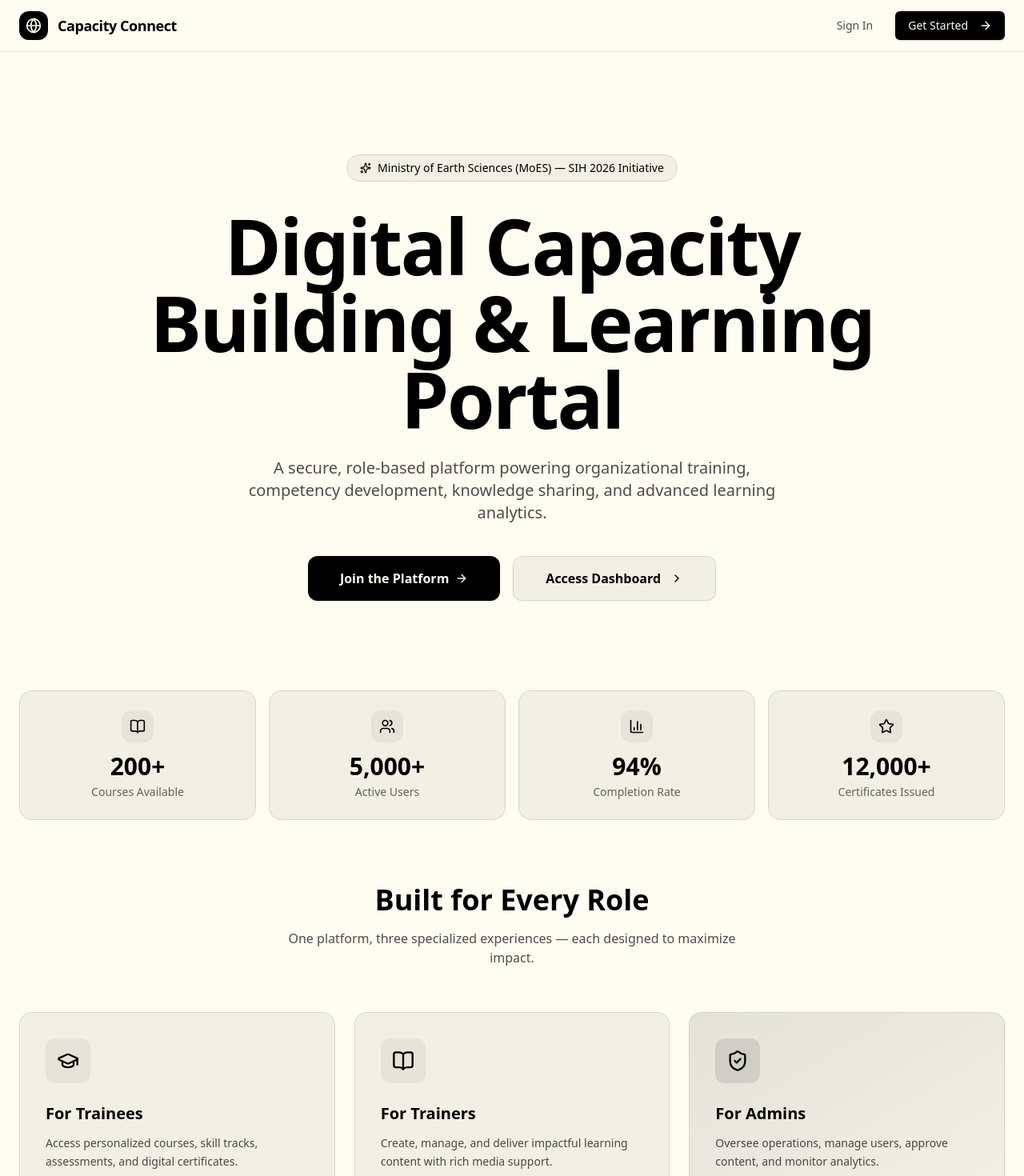
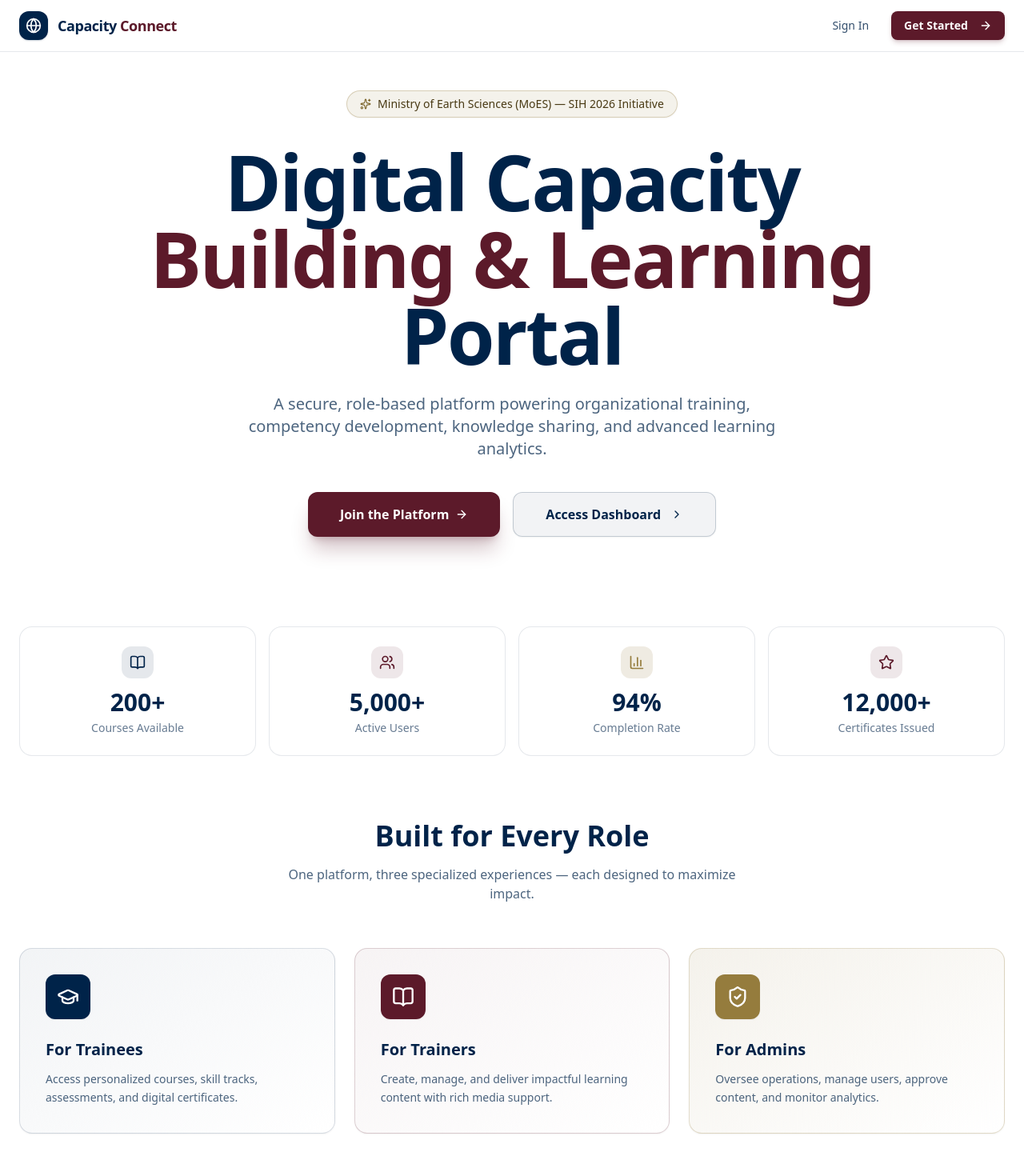
Before and after one commit to sanjithchandrasekar/Capacity_Connect, a React (Vite) app: page / in a window 1280 px wide. Shown: the top 1470 px of the page at 80% size. Built offline with nearby package versions, Linux system fonts and the light colour scheme; no server answers.

Commit message:
upsdated colour schema

```diff
--- a/src/index.css
+++ b/src/index.css
@@ -19,45 +19,45 @@
 
 @layer base {
   :root {
-    /* Cream #FFFDF2 */
-    --background: 55 100% 97.5%;
-    /* Black #000000 */
-    --foreground: 0 0% 0%;
+    /* Pure White Background #FFFFFF */
+    --background: 0 0% 100%;
+    /* Deep Navy #002349 */
+    --foreground: 211 100% 14.3%;
 
-    /* Cards: slightly lighter cream */
-    --card: 55 60% 99%;
-    --card-foreground: 0 0% 0%;
+    /* Cards: Pure White #FFFFFF */
+    --card: 0 0% 100%;
+    --card-foreground: 211 100% 14.3%;
 
     /* Popover */
-    --popover: 55 100% 97.5%;
-    --popover-foreground: 0 0% 0%;
+    --popover: 0 0% 100%;
+    --popover-foreground: 211 100% 14.3%;
 
-    /* Primary: Black */
-    --primary: 0 0% 0%;
-    --primary-foreground: 55 100% 97.5%;
+    /* Primary: Rich Burgundy #5C1A2A */
+    --primary: 345 56% 23.1%;
+    --primary-foreground: 0 0% 100%;
 
-    /* Secondary: Warm gray */
-    --secondary: 40 10% 92%;
-    --secondary-foreground: 0 0% 10%;
+    /* Secondary: Deep Navy #002349 */
+    --secondary: 211 100% 14.3%;
+    --secondary-foreground: 0 0% 100%;
 
-    /* Muted */
-    --muted: 40 10% 92%;
-    --muted-foreground: 0 0% 40%;
+    /* Muted: Soft Cool Gray-Blue */
+    --muted: 211 30% 96%;
+    --muted-foreground: 211 25% 45%;
 
-    /* Accent: Black */
-    --accent: 0 0% 0%;
-    --accent-foreground: 55 100% 97.5%;
+    /* Accent: Warm Antique Gold #957C3D */
+    --accent: 43 42% 41.2%;
+    --accent-foreground: 0 0% 100%;
 
-    /* Destructive */
-    --destructive: 0 72% 51%;
+    /* Destructive: Deep Burgundy Red */
+    --destructive: 345 75% 42%;
     --destructive-foreground: 0 0% 100%;
 
-    /* Borders */
-    --border: 0 0% 88%;
-    --input: 0 0% 88%;
-    --ring: 0 0% 0%;
+    /* Borders & Inputs */
+    --border: 211 25% 90%;
+    --input: 211 25% 90%;
+    --ring: 345 56% 23.1%;
 
-    --radius: 0.5rem;
+    --radius: 0.625rem;
   }
 }
 
--- a/src/pages/LandingPage.tsx
+++ b/src/pages/LandingPage.tsx
@@ -28,39 +28,39 @@ const roles = [
     icon: GraduationCap,
     title: 'Trainees',
     desc: 'Access personalized courses, skill tracks, assessments, and digital certificates.',
-    color: 'from-ink/5 to-ink/5',
-    border: 'hover:border-ink/20',
-    iconColor: 'text-ink',
-    iconBg: 'bg-ink/5',
+    color: 'from-navy/5 to-white',
+    border: 'hover:border-navy/30 border-navy/15',
+    iconColor: 'text-white',
+    iconBg: 'bg-navy',
     glow: '',
   },
   {
     icon: BookOpen,
     title: 'Trainers',
     desc: 'Create, manage, and deliver impactful learning content with rich media support.',
-    color: 'from-ink/5 to-ink/5',
-    border: 'hover:border-ink/20',
-    iconColor: 'text-ink',
-    iconBg: 'bg-ink/5',
+    color: 'from-burgundy/5 to-white',
+    border: 'hover:border-burgundy/40 border-burgundy/20',
+    iconColor: 'text-white',
+    iconBg: 'bg-burgundy',
     glow: '',
   },
   {
     icon: ShieldCheck,
     title: 'Admins',
     desc: 'Oversee operations, manage users, approve content, and monitor analytics.',
-    color: 'from-ink/10 to-ink/5',
-    border: 'hover:border-ink/20',
-    iconColor: 'text-ink',
-    iconBg: 'bg-ink/10',
+    color: 'from-gold/10 to-white',
+    border: 'hover:border-gold/40 border-gold/25',
+    iconColor: 'text-white',
+    iconBg: 'bg-gold',
     glow: '',
   },
 ];
 
 const stats = [
-  { label: 'Courses Available', value: '200+', icon: BookOpen, color: 'text-ink' },
-  { label: 'Active Users', value: '5,000+', icon: Users, color: 'text-ink' },
-  { label: 'Completion Rate', value: '94%', icon: BarChart3, color: 'text-ink' },
-  { label: 'Certificates Issued', value: '12,000+', icon: Star, color: 'text-ink' },
+  { label: 'Courses Available', value: '200+', icon: BookOpen, color: 'text-navy', bg: 'bg-navy/10' },
+  { label: 'Active Users', value: '5,000+', icon: Users, color: 'text-burgundy', bg: 'bg-burgundy/10' },
+  { label: 'Completion Rate', value: '94%', icon: BarChart3, color: 'text-gold', bg: 'bg-gold/15' },
+  { label: 'Certificates Issued', value: '12,000+', icon: Star, color: 'text-burgundy', bg: 'bg-burgundy/10' },
 ];
 
 const features = [
@@ -82,25 +82,25 @@ export function LandingPage() {
     <div className="min-h-screen bg-cream text-ink overflow-x-hidden font-sans">
 
       {/* === NAVBAR === */}
-      <header className="relative z-20 sticky top-0 border-b border-ink/10 bg-cream backdrop-blur-2xl">
+      <header className="relative z-20 sticky top-0 border-b border-navy/10 bg-white/90 backdrop-blur-2xl">
         <div className="max-w-7xl mx-auto px-6 h-16 flex items-center justify-between">
           <div className="flex items-center gap-3">
-            <div className="w-9 h-9 rounded-xl bg-ink flex items-center justify-center">
-              <Globe className="w-5 h-5 text-cream" />
+            <div className="w-9 h-9 rounded-xl bg-navy flex items-center justify-center shadow-sm shadow-navy/20">
+              <Globe className="w-5 h-5 text-white" />
             </div>
             <span className="text-lg font-bold tracking-tight">
-              <span className="text-ink">Capacity</span>
-              <span className="text-ink"> Connect</span>
+              <span className="text-navy">Capacity</span>
+              <span className="text-burgundy"> Connect</span>
             </span>
           </div>
           <nav className="flex items-center gap-3">
             <Link to="/login">
-              <Button variant="ghost" className="text-ink/70 hover:text-ink hover:bg-ink/5 transition-all">
+              <Button variant="ghost" className="text-navy/80 hover:text-burgundy hover:bg-burgundy/5 transition-all font-medium">
                 Sign In
               </Button>
             </Link>
             <Link to="/register">
-              <Button className="bg-ink hover:bg-ink/90 text-cream border-0 transition-all">
+              <Button className="bg-burgundy hover:bg-burgundy/90 text-white shadow-md shadow-burgundy/20 border-0 transition-all font-semibold">
                 Get Started
                 <ArrowRight className="ml-1.5 w-4 h-4" />
               </Button>
@@ -111,27 +111,27 @@ export function LandingPage() {
 
       {/* === HERO === */}
       <main className="relative z-10">
-        <section className="max-w-7xl mx-auto px-6 pt-24 md:pt-32 pb-20 text-center">
+        <section className="max-w-7xl mx-auto px-6 pt-8 md:pt-12 pb-20 text-center">
           <motion.div variants={stagger} initial="hidden" animate="visible">
             {/* Badge */}
-            <motion.div variants={fadeUp} className="inline-flex items-center gap-2 px-4 py-1.5 rounded-full bg-ink/5 border border-ink/10 text-ink text-sm font-medium mb-8">
-              <Sparkles className="w-3.5 h-3.5" />
+            <motion.div variants={fadeUp} className="inline-flex items-center gap-2 px-4 py-1.5 rounded-full bg-gold/10 border border-gold/30 text-gold-800 text-sm font-medium mb-8 shadow-sm">
+              <Sparkles className="w-3.5 h-3.5 text-gold-600" />
               Ministry of Earth Sciences (MoES) — SIH 2026 Initiative
             </motion.div>
 
             {/* Heading */}
             <motion.h1 variants={fadeUp} className="text-5xl md:text-7xl lg:text-8xl font-extrabold tracking-tight leading-[1.05] mb-6">
-              <span className="text-ink">Digital Capacity</span>
+              <span className="text-navy">Digital Capacity</span>
               <br />
-              <span className="text-ink">
+              <span className="text-burgundy">
                 Building & Learning
               </span>
               <br />
-              <span className="text-ink">Portal</span>
+              <span className="text-navy">Portal</span>
             </motion.h1>
 
             {/* Subtitle */}
-            <motion.p variants={fadeUp} className="text-lg md:text-xl text-ink/70 max-w-2xl mx-auto leading-relaxed mb-10">
+            <motion.p variants={fadeUp} className="text-lg md:text-xl text-navy/70 max-w-2xl mx-auto leading-relaxed mb-10">
               A secure, role-based platform powering organizational training,
               competency development, knowledge sharing, and advanced learning analytics.
             </motion.p>
@@ -139,7 +139,7 @@ export function LandingPage() {
             {/* CTA Buttons */}
             <motion.div variants={fadeUp} className="flex flex-col sm:flex-row items-center justify-center gap-4">
               <Link to="/register">
-                <Button size="lg" className="group relative h-14 px-10 text-base font-semibold bg-ink hover:bg-ink/90 text-cream border-0 hover:-translate-y-0.5 transition-all duration-300 rounded-xl overflow-hidden">
+                <Button size="lg" className="group relative h-14 px-10 text-base font-semibold bg-burgundy hover:bg-burgundy/90 text-white shadow-xl shadow-burgundy/25 border-0 hover:-translate-y-0.5 transition-all duration-300 rounded-xl overflow-hidden">
                     <span className="relative z-10 flex items-center gap-2">
                       Join the Platform
                       <ArrowRight className="w-5 h-5 group-hover:translate-x-1 transition-transform" />
@@ -147,7 +147,7 @@ export function LandingPage() {
                 </Button>
               </Link>
               <Link to="/login">
-                <Button size="lg" variant="outline" className="group h-14 px-10 text-base font-semibold border-ink/10 bg-ink/5 hover:bg-ink/10 text-ink hover:-translate-y-0.5 transition-all duration-300 rounded-xl">
+                <Button size="lg" variant="outline" className="group h-14 px-10 text-base font-semibold border-navy/20 bg-navy/5 hover:bg-navy/10 text-navy hover:-translate-y-0.5 transition-all duration-300 rounded-xl">
                   Access Dashboard
                   <ChevronRight className="w-5 h-5 ml-1 group-hover:translate-x-0.5 transition-transform" />
                 </Button>
@@ -167,14 +167,14 @@ export function LandingPage() {
               <motion.div
                 key={s.label}
                 variants={fadeUp}
-                className="group relative bg-ink/5 border border-ink/10 rounded-2xl p-6 text-center hover:border-ink/20 hover:bg-ink/5 transition-all duration-300 cursor-default overflow-hidden"
+                className="group relative bg-white border border-navy/10 rounded-2xl p-6 text-center hover:border-gold/40 hover:shadow-md transition-all duration-300 cursor-default overflow-hidden"
               >
                 <div className="relative">
-                  <div className={`w-10 h-10 rounded-xl bg-ink/5 flex items-center justify-center mx-auto mb-3 ${s.color} group-hover:scale-110 transition-transform duration-300`}>
+                  <div className={`w-10 h-10 rounded-xl ${s.bg} flex items-center justify-center mx-auto mb-3 ${s.color} group-hover:scale-110 transition-transform duration-300`}>
                     <s.icon className="w-5 h-5" />
                   </div>
-                  <div className="text-2xl md:text-3xl font-bold text-ink mb-1">{s.value}</div>
-                  <div className="text-sm text-ink/60">{s.label}</div>
+                  <div className="text-2xl md:text-3xl font-bold text-navy mb-1">{s.value}</div>
+                  <div className="text-sm text-navy/60">{s.label}</div>
                 </div>
               </motion.div>
             ))}
@@ -190,8 +190,8 @@ export function LandingPage() {
             viewport={{ once: true, margin: '-80px' }}
           >
             <motion.div variants={fadeUp} className="text-center mb-14">
-              <h2 className="text-3xl md:text-4xl font-bold text-ink mb-4">Built for Every Role</h2>
-              <p className="text-ink/70 max-w-xl mx-auto">One platform, three specialized experiences — each designed to maximize impact.</p>
+              <h2 className="text-3xl md:text-4xl font-bold text-navy mb-4">Built for Every Role</h2>
+              <p className="text-navy/70 max-w-xl mx-auto">One platform, three specialized experiences — each designed to maximize impact.</p>
             </motion.div>
 
             <div className="grid grid-cols-1 md:grid-cols-3 gap-6">
@@ -199,14 +199,14 @@ export function LandingPage() {
                 <motion.div
                   key={r.title}
                   variants={scaleIn}
-                  className={`group relative p-8 rounded-2xl border border-ink/10 ${r.border} bg-gradient-to-br ${r.color} transition-all duration-500 hover:-translate-y-1 cursor-default overflow-hidden ${r.glow}`}
+                  className={`group relative p-8 rounded-2xl border ${r.border} bg-gradient-to-br ${r.color} shadow-sm transition-all duration-500 hover:-translate-y-1 hover:shadow-lg cursor-default overflow-hidden`}
                 >
                   <div className="relative">
-                    <div className={`w-14 h-14 rounded-xl ${r.iconBg} flex items-center justify-center mb-6 group-hover:scale-110 transition-transform duration-300`}>
+                    <div className={`w-14 h-14 rounded-xl ${r.iconBg} flex items-center justify-center mb-6 group-hover:scale-110 transition-transform duration-300 shadow-sm`}>
                       <r.icon className={`w-7 h-7 ${r.iconColor}`} />
                     </div>
-                    <h3 className="text-xl font-bold text-ink mb-3">For {r.title}</h3>
-                    <p className="text-ink/70 leading-relaxed text-sm">{r.desc}</p>
+                    <h3 className="text-xl font-bold text-navy mb-3">For {r.title}</h3>
+                    <p className="text-navy/70 leading-relaxed text-sm">{r.desc}</p>
                   </div>
                 </motion.div>
               ))}
@@ -216,7 +216,7 @@ export function LandingPage() {
 
         {/* === FEATURES === */}
         <section className="max-w-7xl mx-auto px-6 pb-32">
-          <div className="relative border border-ink/10 rounded-3xl p-10 md:p-16 bg-ink/5 overflow-hidden">
+          <div className="relative border border-navy/10 rounded-3xl p-10 md:p-16 bg-gradient-to-br from-navy/[0.02] to-burgundy/[0.03] overflow-hidden">
             <motion.div
               variants={stagger}
               initial="hidden"
@@ -226,12 +226,12 @@ export function LandingPage() {
             >
               {features.map((f) => (
                 <motion.div key={f.title} variants={fadeUp} className="group flex gap-4">
-                  <div className="w-10 h-10 rounded-xl bg-ink/10 flex items-center justify-center shrink-0 mt-0.5 group-hover:scale-110 transition-all duration-300">
-                    <f.icon className="w-5 h-5 text-ink" />
+                  <div className="w-10 h-10 rounded-xl bg-burgundy/10 flex items-center justify-center shrink-0 mt-0.5 group-hover:scale-110 transition-all duration-300">
+                    <f.icon className="w-5 h-5 text-burgundy" />
                   </div>
                   <div>
-                    <h4 className="font-semibold text-ink mb-1 group-hover:text-ink transition-colors">{f.title}</h4>
-                    <p className="text-sm text-ink/60 leading-relaxed">{f.desc}</p>
+                    <h4 className="font-semibold text-navy mb-1 group-hover:text-burgundy transition-colors">{f.title}</h4>
+                    <p className="text-sm text-navy/60 leading-relaxed">{f.desc}</p>
                   </div>
                 </motion.div>
               ))}
@@ -241,18 +241,18 @@ export function LandingPage() {
       </main>
 
       {/* === FOOTER === */}
-      <footer className="relative z-10 border-t border-ink/10 py-10">
+      <footer className="relative z-10 border-t border-navy/10 py-10 bg-white">
         <div className="max-w-7xl mx-auto px-6 flex flex-col md:flex-row items-center justify-between gap-4">
           <div className="flex items-center gap-3">
-            <div className="w-7 h-7 rounded-lg bg-ink flex items-center justify-center">
-              <Globe className="w-4 h-4 text-cream" />
+            <div className="w-7 h-7 rounded-lg bg-navy flex items-center justify-center">
+              <Globe className="w-4 h-4 text-white" />
             </div>
-            <span className="text-sm font-semibold text-ink/70">
-              <span className="text-ink">Capacity</span>
-              <span className="text-ink"> Connect</span>
+            <span className="text-sm font-semibold">
+              <span className="text-navy">Capacity</span>
+              <span className="text-burgundy"> Connect</span>
             </span>
           </div>
-          <p className="text-sm text-ink/50">
+          <p className="text-sm text-navy/50">
             Smart India Hackathon 2026 &nbsp;•&nbsp; Problem Statement: SIH26075 &nbsp;•&nbsp; Team InnoX
           </p>
         </div>
--- a/tailwind.config.js
+++ b/tailwind.config.js
@@ -8,23 +8,83 @@ export default {
   theme: {
     extend: {
       colors: {
+        navy: {
+          DEFAULT: '#002349',
+          50: '#F0F4F8',
+          100: '#DFE9F2',
+          200: '#BFD3E6',
+          300: '#8FAFCF',
+          400: '#4D83B3',
+          500: '#1A5E9E',
+          600: '#004080',
+          700: '#003063',
+          800: '#002349',
+          900: '#001630',
+        },
+        burgundy: {
+          DEFAULT: '#5C1A2A',
+          50: '#FAF0F2',
+          100: '#F5E0E4',
+          200: '#ECC5CD',
+          300: '#DE9EAC',
+          400: '#C9687E',
+          500: '#AC3D57',
+          600: '#87243C',
+          700: '#5C1A2A',
+          800: '#42101D',
+          900: '#2B0912',
+        },
+        gold: {
+          DEFAULT: '#957C3D',
+          50: '#FBF9F2',
+          100: '#F6F2E3',
+          200: '#EBE3C4',
+          300: '#DDCEA0',
+          400: '#C9B274',
+          500: '#957C3D',
+          600: '#7E672E',
+          700: '#645121',
+          800: '#493A14',
+          900: '#2E2309',
+        },
+        wheat: {
+          DEFAULT: '#957C3D',
+          50: '#FBF9F2',
+          100: '#F6F2E3',
+          200: '#EBE3C4',
+          300: '#DDCEA0',
+          400: '#C9B274',
+          500: '#957C3D',
+          600: '#7E672E',
+          700: '#645121',
+          800: '#493A14',
+          900: '#2E2309',
+        },
+        feldgrau: {
+          DEFAULT: '#002349',
+          dark: '#001833',
+        },
         cream: {
-          DEFAULT: '#FFFDF2',
-          50: '#FFFDF2',
-          100: '#FFF9E0',
-          200: '#FFF3C4',
-          300: '#FFEDA8',
-          400: '#FFE78C',
-          500: '#FFE170',
+          DEFAULT: '#FFFFFF',
+          50: '#FFFFFF',
+          100: '#F8FAFC',
+          200: '#F1F5F9',
+          300: '#E2E8F0',
+          400: '#CBD5E1',
+          500: '#94A3B8',
         },
         ink: {
-          DEFAULT: '#000000',
-          50: '#1A1A1A',
-          100: '#333333',
-          200: '#4D4D4D',
-          300: '#666666',
-          400: '#808080',
-          500: '#999999',
+          DEFAULT: '#002349',
+          50: '#F0F4F8',
+          100: '#DFE9F2',
+          200: '#BFD3E6',
+          300: '#8FAFCF',
+          400: '#4D83B3',
+          500: '#1A5E9E',
+          600: '#004080',
+          700: '#003063',
+          800: '#002349',
+          900: '#001630',
         },
         background: 'hsl(var(--background))',
         foreground: 'hsl(var(--foreground))',
@@ -60,11 +120,11 @@ export default {
         input: 'hsl(var(--input))',
         ring: 'hsl(var(--ring))',
         chart: {
-          '1': 'hsl(var(--chart-1))',
-          '2': 'hsl(var(--chart-2))',
-          '3': 'hsl(var(--chart-3))',
-          '4': 'hsl(var(--chart-4))',
-          '5': 'hsl(var(--chart-5))'
+          '1': '#002349',
+          '2': '#5C1A2A',
+          '3': '#957C3D',
+          '4': '#4D83B3',
+          '5': '#C9687E'
         }
       },
       borderRadius: {
```
Also changed, not shown: src/pages/Dashboards.tsx (+23 -23 lines), src/pages/Login.tsx (+17 -17 lines), src/pages/Register.tsx (+20 -20 lines).
